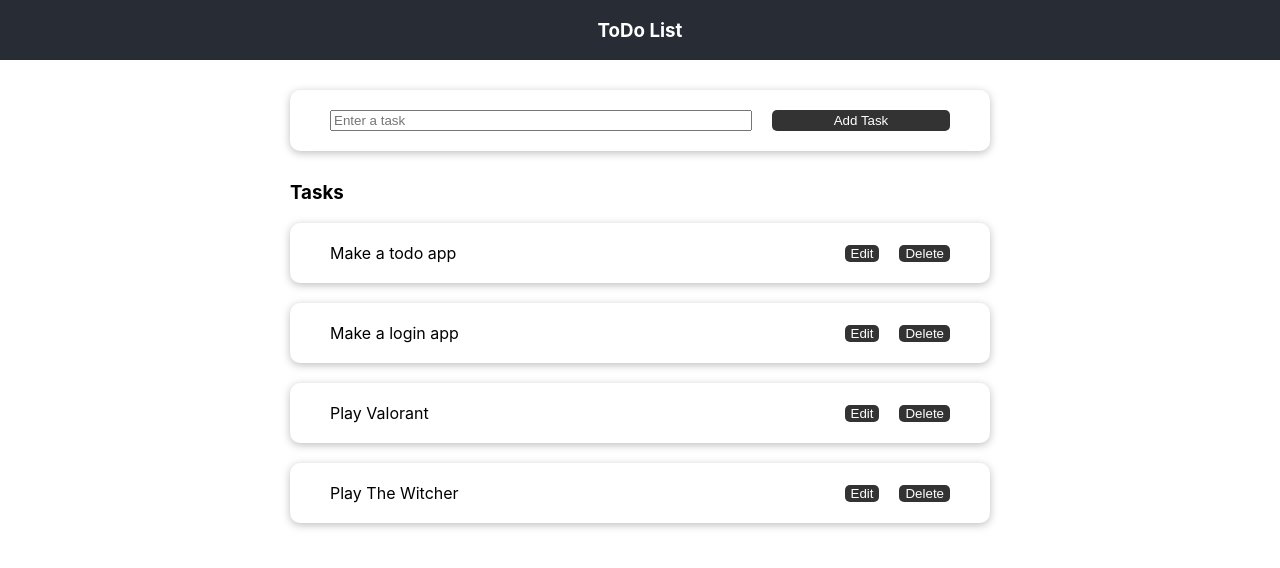
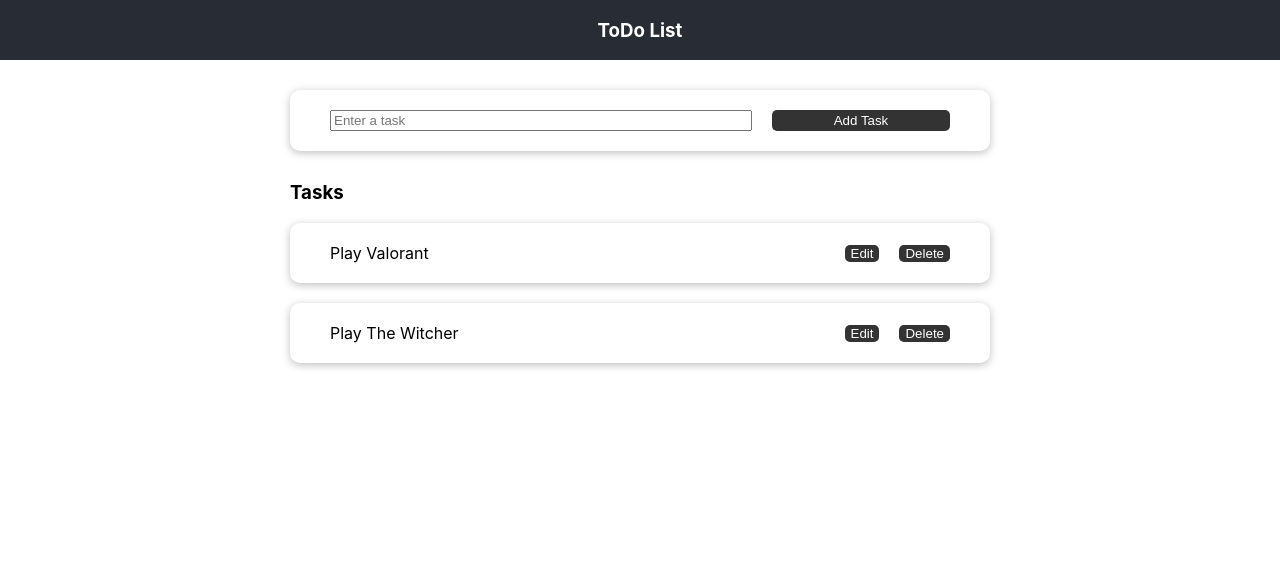
Before and after one commit to CalmranSyed/Todo-App, a React (Create React App) app: page / in a window 1280 px wide. Shown: the top 568 px of the page. Built offline with nearby package versions, Linux system fonts and the light colour scheme.

Commit message:
Added add functionality (lifting state up)

```diff
--- a/src/App.js
+++ b/src/App.js
@@ -3,13 +3,24 @@ import "./App.css";
 import TodoForm from "./components/ToDos/TodoForm";
 import TodoList from "./components/ToDos/TodoList";
 
+const dummyTodos = [{ title: "Play Valorant" }, { title: "Play The Witcher" }];
+
 function App() {
-  const dummyTodos = [
-    { title: "Make a todo app" },
-    { title: "Make a login app" },
-    { title: "Play Valorant" },
-    { title: "Play The Witcher" },
-  ];
+  // callback for receiving state/data from child component (Lifting state up)
+  const [todoTasks, setTodoTasks] = useState(dummyTodos);
+
+  const todoSaveHandler = (enteredTodoTask) => {
+    const todoTask = {
+      ...enteredTodoTask,
+      id: Math.random().toString(),
+    };
+
+    setTodoTasks((prevTodos) => {
+      return [todoTask, ...prevTodos];
+    });
+
+    console.log(todoTasks);
+  };
 
   return (
     <React.Fragment>
@@ -17,8 +28,8 @@ function App() {
         <h3>ToDo List</h3>
       </header>
       <main className="container">
-        <TodoForm />
-        <TodoList todos={dummyTodos} />
+        <TodoForm onSaveTodoTask={todoSaveHandler} />
+        <TodoList todos={todoTasks} />
       </main>
     </React.Fragment>
   );
--- a/src/components/ToDos/TodoForm.js
+++ b/src/components/ToDos/TodoForm.js
@@ -10,15 +10,23 @@ const TodoForm = (props) => {
 
   const todoInputRef = useRef();
 
-  const todoChangeHandler = (event) => {
-    console.log(todoInputRef.current.value);
+  const todoChangeHandler = () => {
     setTodo(todoInputRef.current.value);
   };
 
   const formSubmitHandler = (event) => {
     event.preventDefault();
-    console.log(todo);
-    setTodo("");
+
+    // Check for empty inputs
+    if (todoInputRef.current.value !== "") {
+      const todoTask = { title: todo };
+
+      props.onSaveTodoTask(todoTask);
+      // two way binding to clear thr input field
+      setTodo("");
+      return;
+    }
+    console.log("invalid input");
   };
 
   return (
--- a/src/components/ToDos/TodoList.js
+++ b/src/components/ToDos/TodoList.js
@@ -7,7 +7,7 @@ const TodoList = (props) => {
     <div className={classes}>
       <h3>Tasks</h3>
       {props.todos.map((task) => (
-        <TodoItem title={task.title} />
+        <TodoItem key={task.id} title={task.title} />
       ))}
     </div>
   );
```
